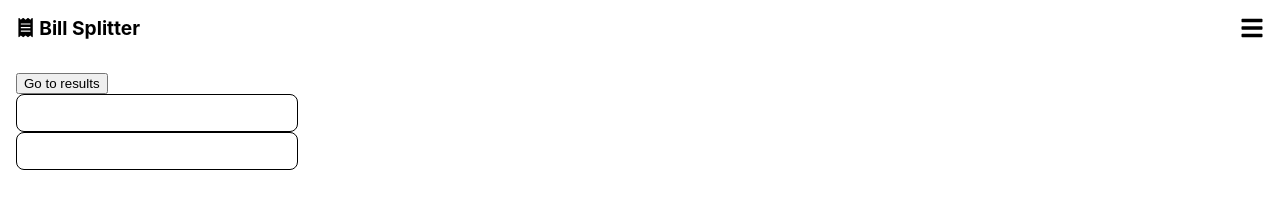
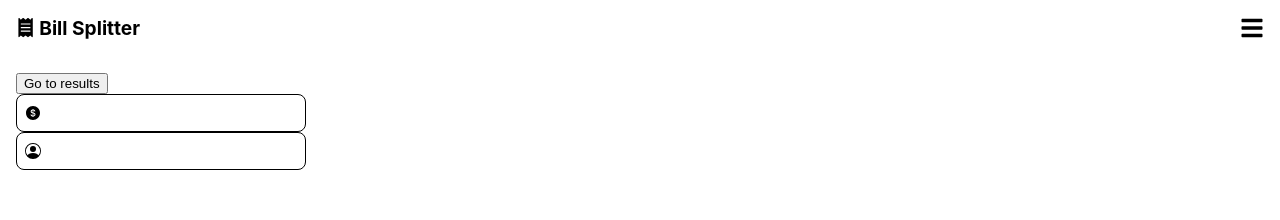
Before and after one commit to setowilliam/bill-splitter-v2, a Next.js app: page / in a window 1280 px wide. Shown: the top 220 px of the page. Built offline with nearby package versions, Linux system fonts and the light colour scheme.

Commit message:
feat: add leading icon

```diff
--- a/src/global-components/Input/index.tsx
+++ b/src/global-components/Input/index.tsx
@@ -2,14 +2,19 @@ import {
   FocusEventHandler,
   forwardRef,
   HTMLProps,
+  ReactNode,
   useEffect,
   useState,
 } from "react";
-import { InputContainer, StyledInput } from "./styles";
+import { InputContainer, LeadingIconContainer, StyledInput } from "./styles";
 
-type InputProps = Omit<HTMLProps<HTMLInputElement>, "ref" | "as">;
+type InputProps = Omit<HTMLProps<HTMLInputElement>, "ref" | "as"> & {
+  leadingIcon?: ReactNode;
+};
 
 const Input = forwardRef<HTMLInputElement, InputProps>((props, ref) => {
+  const { leadingIcon, ...rest } = props;
+
   const [transparent, setTransparent] = useState(false);
 
   useEffect(() => {
@@ -29,10 +34,13 @@ const Input = forwardRef<HTMLInputElement, InputProps>((props, ref) => {
 
   return (
     <InputContainer>
+      {leadingIcon && (
+        <LeadingIconContainer>{leadingIcon}</LeadingIconContainer>
+      )}
       <StyledInput
         $transparent={transparent}
         ref={ref}
-        {...props}
+        {...rest}
         onFocus={handleFocus}
         onBlur={handleBlur}
       />
--- a/src/global-components/Input/styles.ts
+++ b/src/global-components/Input/styles.ts
@@ -1,16 +1,25 @@
+import { motion } from "framer-motion";
 import styled from "styled-components";
 
 export const StyledInput = styled.input<{ $transparent: boolean }>`
   all: unset;
   font-size: 1rem;
-  border-radius: 0.5rem;
-  padding: 0.5rem 1rem;
   opacity: ${(props) => (props.$transparent ? 0 : 1)};
 `;
 
-export const InputContainer = styled.div`
+export const InputContainer = styled(motion.div)`
   background: white;
   border-radius: 0.5rem;
   border: 1px solid black;
   width: fit-content;
+  display: flex;
+  align-items: center;
+  padding: 0.5rem;
+  gap: 0.5rem;
 `;
+
+export const LeadingIconContainer = styled.div`
+  display: flex;
+  align-items: center;
+  justify-content: center;
+`;
--- a/src/pages/index.tsx
+++ b/src/pages/index.tsx
@@ -2,6 +2,8 @@ import type { NextPage } from "next";
 import { useRouter } from "next/dist/client/router";
 
 import { Input } from "@global-components";
+import { AiFillDollarCircle } from "react-icons/ai";
+import { BsPersonCircle } from "react-icons/bs";
 
 const Home: NextPage = () => {
   const router = useRouter();
@@ -9,8 +11,8 @@ const Home: NextPage = () => {
   return (
     <>
       <button onClick={() => router.push("/results")}>Go to results</button>
-      <Input />
-      <Input />
+      <Input leadingIcon={<AiFillDollarCircle />} />
+      <Input leadingIcon={<BsPersonCircle />} />
     </>
   );
 };
```
